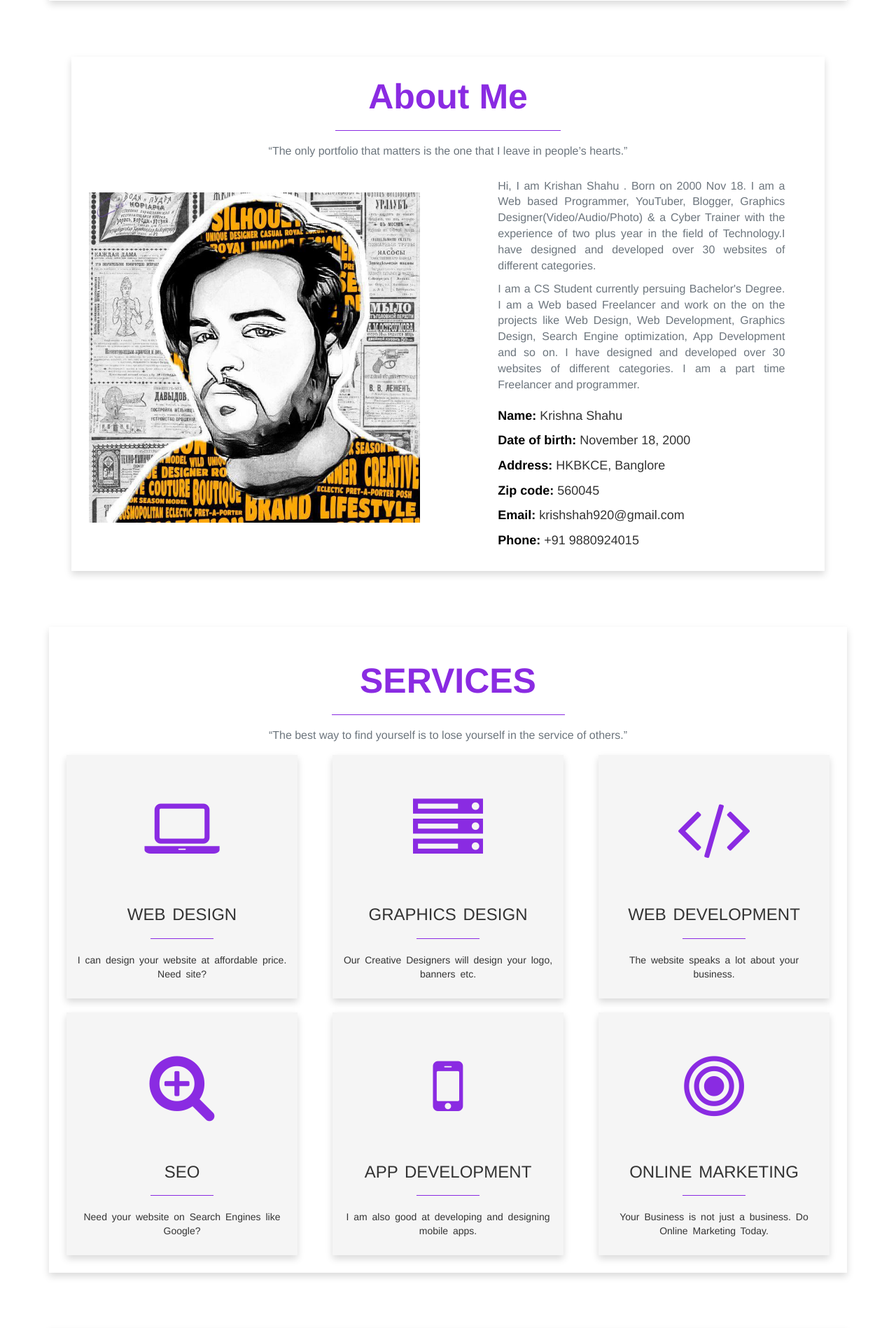
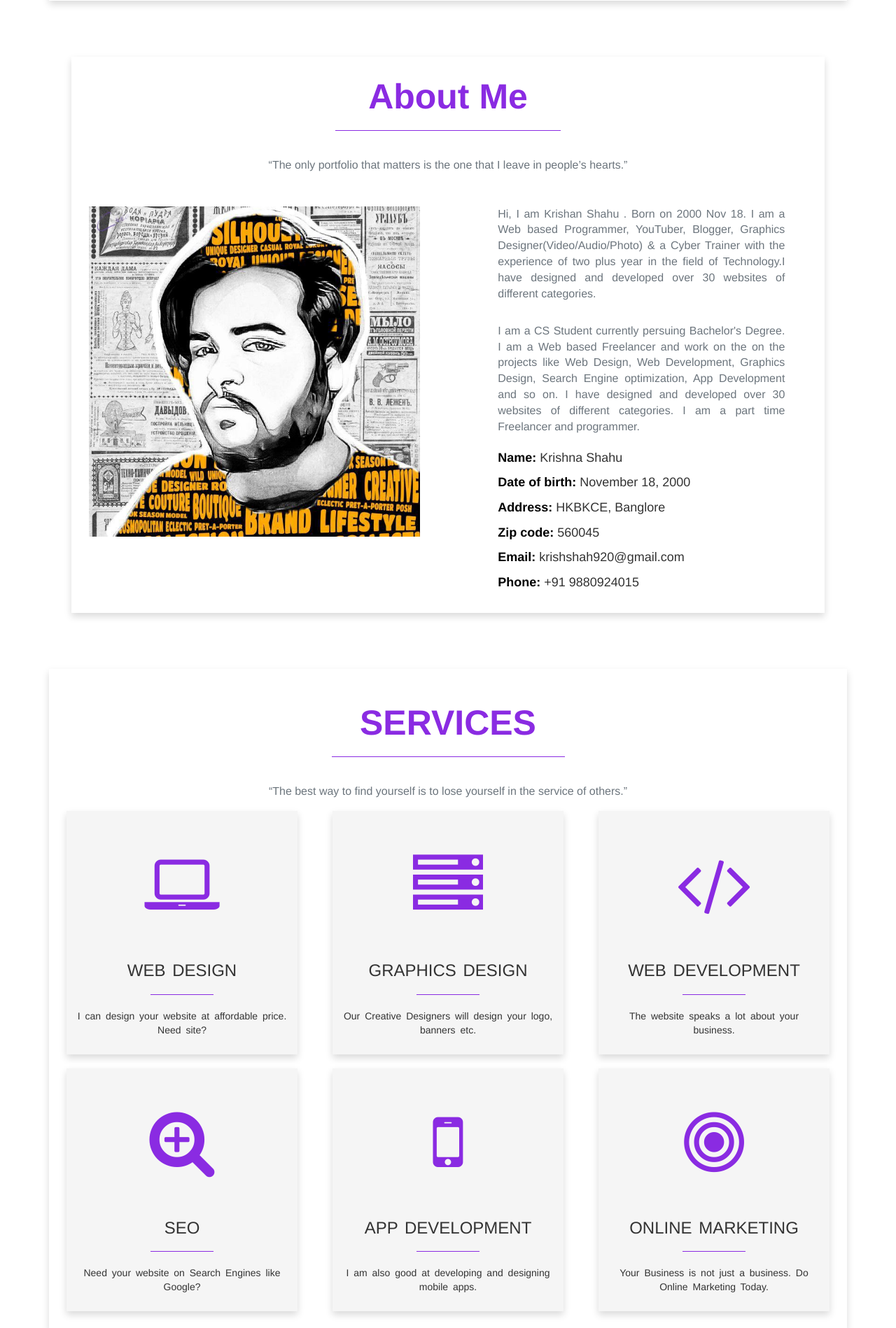
Before and after one commit to krishshah920/portfolio, a web app: file index.html in a window 1280 px wide. Shown: the part 653-2551 px from the top of the page at 70% size. Run offline with its HTML, style and script files only (its server is not run), Linux system fonts and the light colour scheme; some libraries are stand-ins or nearby versions.

Commit message:
updated about

```diff
--- a/css/style.css
+++ b/css/style.css
@@ -113,6 +113,7 @@
     font-size: medium;
     margin-right: 10%;
     margin-left: 10%;
+    padding-top:20px;
 }
 .im{
     height:auto;
--- a/index.html
+++ b/index.html
@@ -237,8 +237,10 @@
   <!----------------------------------------------- form  --------------------------------------------->
   <div class="container marg bac shadow">
     <div class="row">
+      <div class="col-md-6 col-sm-12 col-lg-6 col-xs-12   ">
+        <img class=" img3" src="./images/pic2.jpg" alt="mypic">
+      </div>
       <div class="col-md-6 col-sm-12 col-lg-6 col-xs-12 order-md-last d-flex bac ">
-       <div class="row">
         <h3  class="centa text-muted text-center">Message me</h3>
         <hr class="her">
         <form action="#" class="bg-light p-4 p-md-5 contact-form">
@@ -259,11 +261,6 @@
           </div>
         </form>
       </div>
-    </div>
-      <div class="col-md-6 col-sm-12 col-lg-6 col-xs-12   ">
-        <img class=" img3" src="./images/pic2.jpg" alt="mypic">
-      </div>
-
     </div>
 
   </div>
```
